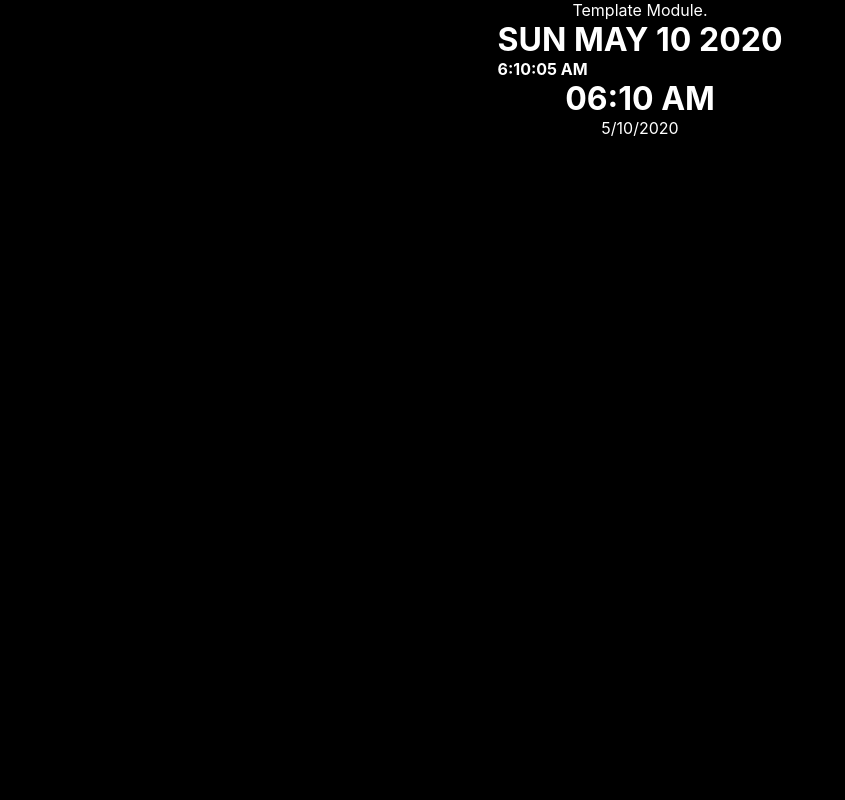
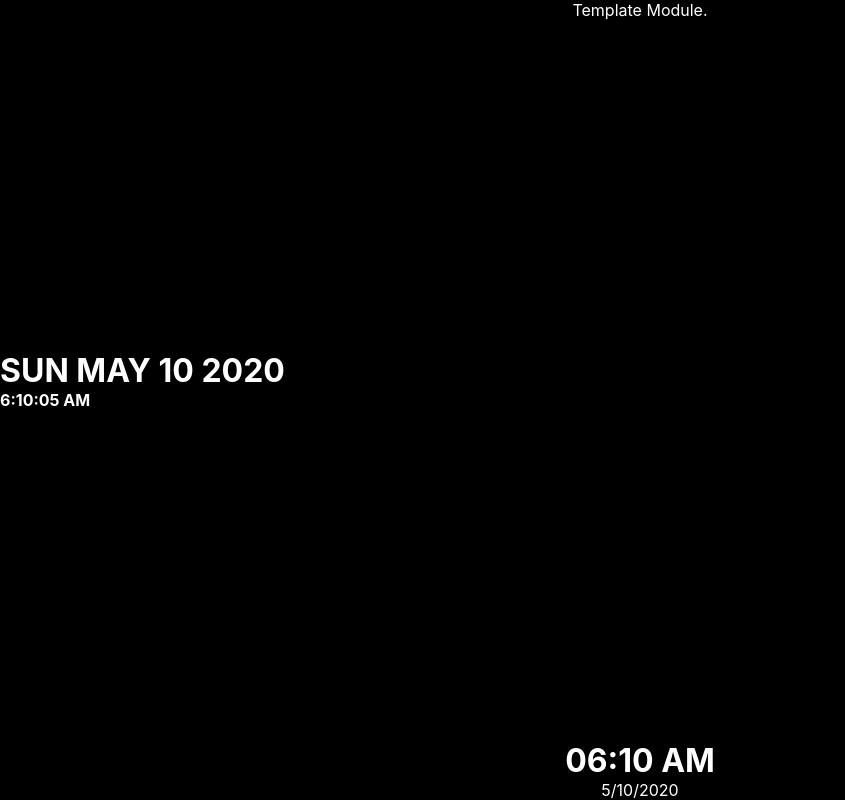
Before and after one commit to RogerTheRabbit/smart-mirror, a React (Create React App) app: page / in a window 1280 px wide. Shown: the whole page, without its empty margins (0-845 px from the left). Built offline with nearby package versions, Linux system fonts and the light colour scheme; no server answers.

Commit message:
Config fully working..although it's kidna gross

```diff
--- a/src/App.js
+++ b/src/App.js
@@ -1,50 +1,31 @@
 import React, {lazy, useEffect, useState} from 'react';
-import shortid from 'shortid';
 import './App.css';
 import config from './config.js';
 
 function App() {
 
-    importTemplate(config.template);
-
-    const [modules, setModules] = useState([]);
+    const [template, setTemplate] = useState([]);
 
     useEffect(() => {
-        async function loadModules() {
-            const componentPromises  = config.modules.map(async module => {
-                const Module = importModule(module.name);
-                return  <div className={module.position} key={shortid.generate()}>
-                            <Module {...module.properties} key={shortid.generate()}/>
-                        </div>;
-            });
+        console.log("Template changed");
+        const Template = importTemplate(config.template);
+        setTemplate(<Template>{config.modules}</Template>);
+    }, [])
 
-            Promise.all(componentPromises).then(setModules);
-        }
-        loadModules();
-    }, []);
-
+    function importTemplate(template) {
+        return lazy(() =>
+            import(`./templates/${template}/${template}.js`)
+                .catch((error) =>
+                    // TODO: Import default template or something.
+                    console.error("Template failed to load", error)
+                )
+        );
+    }
     return (
         <React.Suspense fallback='Loading Modules...'>
-            <div className='container'>{modules}</div>
+            {template}
         </React.Suspense>
     );
 }
 
-async function importTemplate(template) {
-    try {
-        await import(`./templates/${template}/${template}.css`);
-    } catch (error) {
-        console.error("Failed to load template:", error);
-    }
-}
-
-function importModule(module) {
-    return lazy(() =>
-        import(`./modules/${module}/${module}.js`)
-            .catch(() =>
-                import(`./modules/NullModule.js`)
-            )
-    );
-}
-
 export default App;
--- a/src/templates/BorderTemplate/BorderTemplate.js
+++ b/src/templates/BorderTemplate/BorderTemplate.js
@@ -1,18 +1,84 @@
-import React, {Component} from 'react';
+import React, {lazy, Component} from 'react';
 import "./BorderTemplate.css";
+import shortid from 'shortid';
 
 class BorderTemplate extends Component {
+
+    state = {
+        header: [],
+        sidebarLeft: [],
+        middle: [],
+        sidebarRight: [],
+        footer: [],
+    }
+
+    componentDidMount() {
+
+        let newState = this.state;
+
+        this.props.children.forEach((module) => {
+            console.log(module);
+            const Module = importModule(module.name);
+            const element = <Module {...module.properties} key={shortid.generate()}/>
+
+            switch (module.position) {
+                case "header":
+                    newState.header.push(element)
+                    break;
+                case "sidebarLeft":
+                    newState.sidebarLeft.push(element)
+                    break;
+                case "middle":
+                    newState.middle.push(element)
+                    break;
+                case "sidebarRight":
+                    newState.sidebarRight.push(element)
+                    break;
+                case "footer":
+                    newState.footer.push(element)
+                    break;
+                default:
+                    newState.header.push(element)
+                    break;
+            }
+        });
+        this.setState(newState);
+        console.log(this.state);
+    }
+
+
+
     render() {
+
         return (
             <div id={"container"}>
-                <div id={"header"}>Header</div>
-                <div id={"sidebarLeft"}>Sidebar Left</div>
-                <div id={"middle"}>Middle</div>
-                <div id={"sidebarRight"}>Sidebar Right</div>
-                <div id={"footer"}>Footer</div>
+                <div id={"header"}>
+                    {this.state.header}
+                </div>
+                <div id={"sidebarLeft"}>
+                    {this.state.sidebarLeft}
+                </div>
+                <div id={"middle"}>
+                    {this.state.middle}
+                </div>
+                <div id={"sidebarRight"}>
+                    {this.state.sidebarRight}
+                </div>
+                <div id={"footer"}>
+                    {this.state.footer}
+                </div>
             </div>
         );
     }
 }
 
+function importModule(module) {
+    return lazy(() =>
+        import(`../../modules/${module}/${module}.js`)
+            .catch(() =>
+                import(`../../modules/NullModule.js`)
+            )
+    );
+}
+
 export default BorderTemplate;
```
